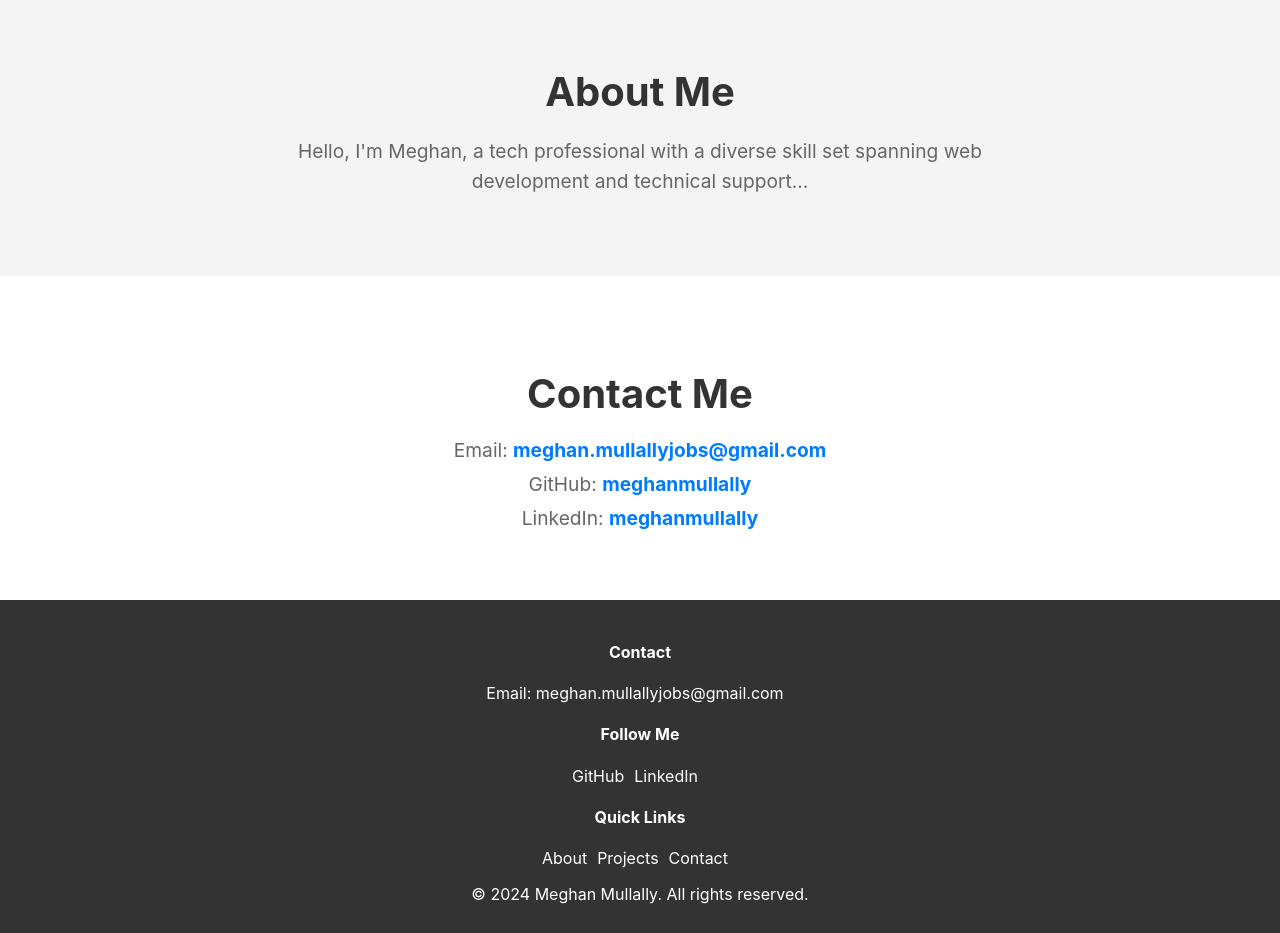
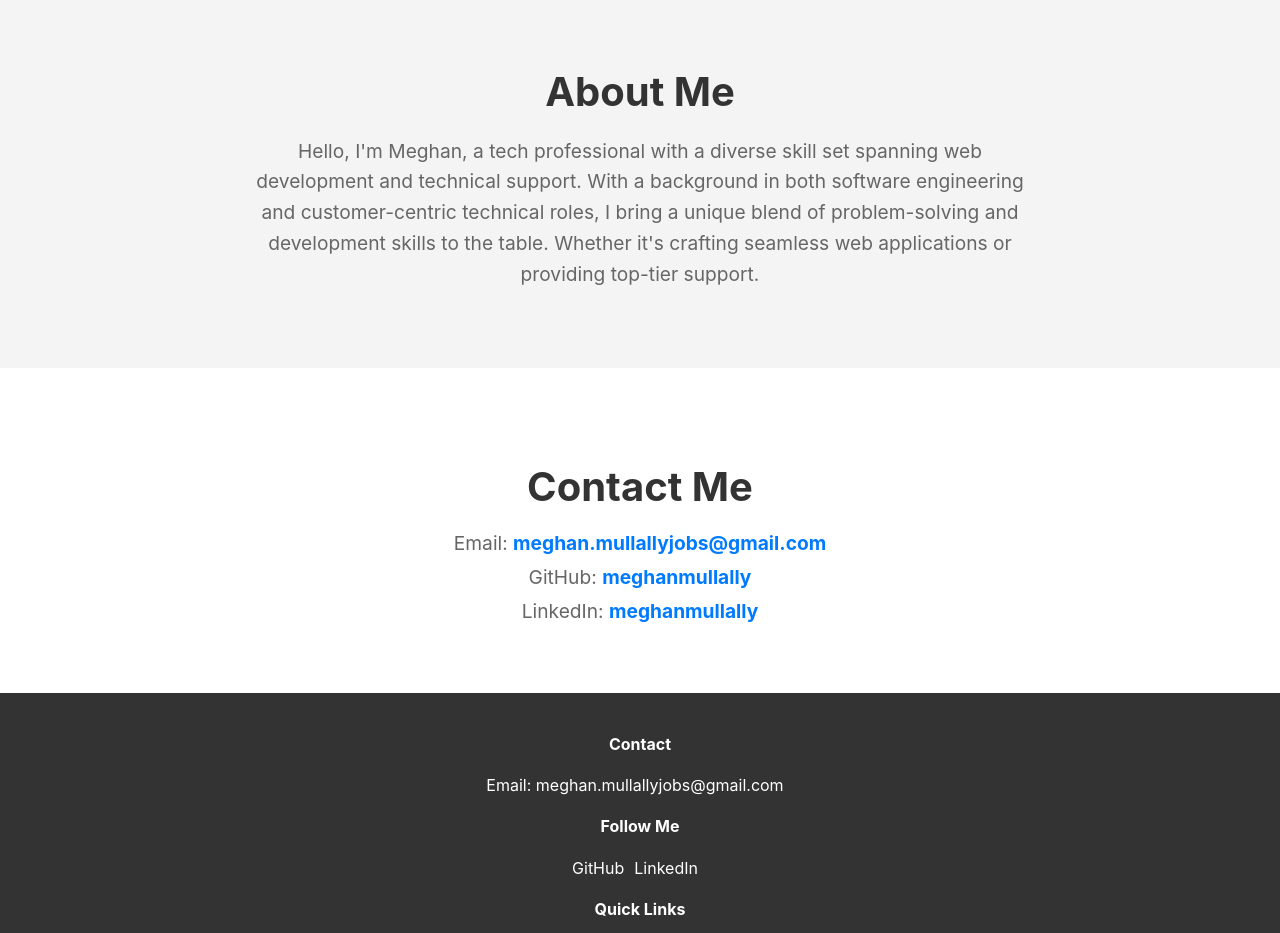
Before and after one commit to meghanmullally/meghanmullally.github.io, a React (Create React App) app: page / in a window 1280 px wide. Shown: the part 2860-3793 px from the top of the page. Built offline with nearby package versions, Linux system fonts and the light colour scheme.

Commit message:
add about me text

```diff
--- a/src/components/About/About.jsx
+++ b/src/components/About/About.jsx
@@ -6,7 +6,9 @@ function About() {
     <section className={styles.about}>
       <h2>About Me</h2>
       <div className={styles['about-content']}>
-        <p>Hello, I'm Meghan, a tech professional with a diverse skill set spanning web development and technical support...</p>
+        <p> Hello, I'm Meghan, a tech professional with a diverse skill set spanning web development and technical support.
+          With a background in both software engineering and customer-centric technical roles, I bring a unique blend of problem-solving and development skills to the table.
+          Whether it's crafting seamless web applications or providing top-tier support.</p>
       </div>
     </section>
   );
```
